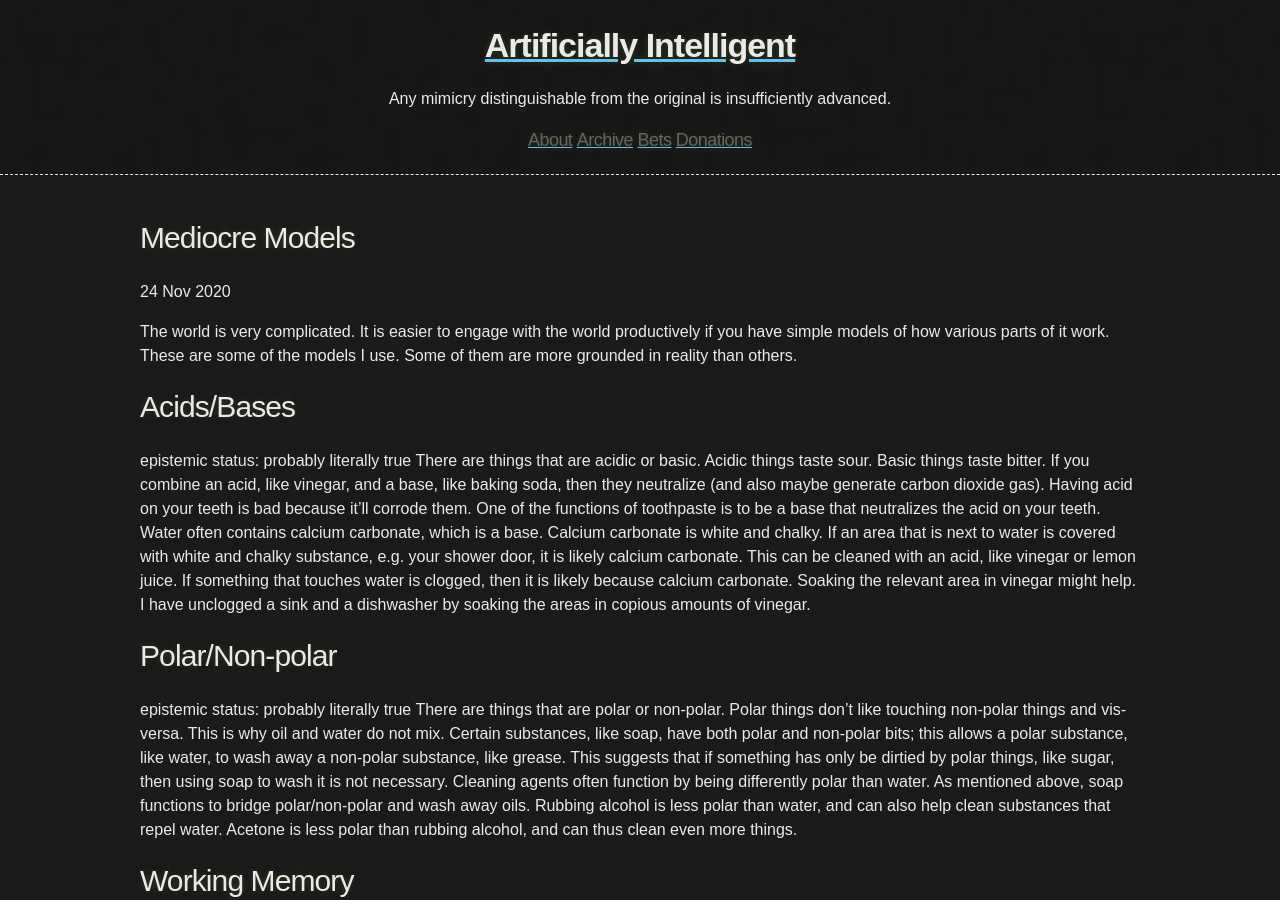
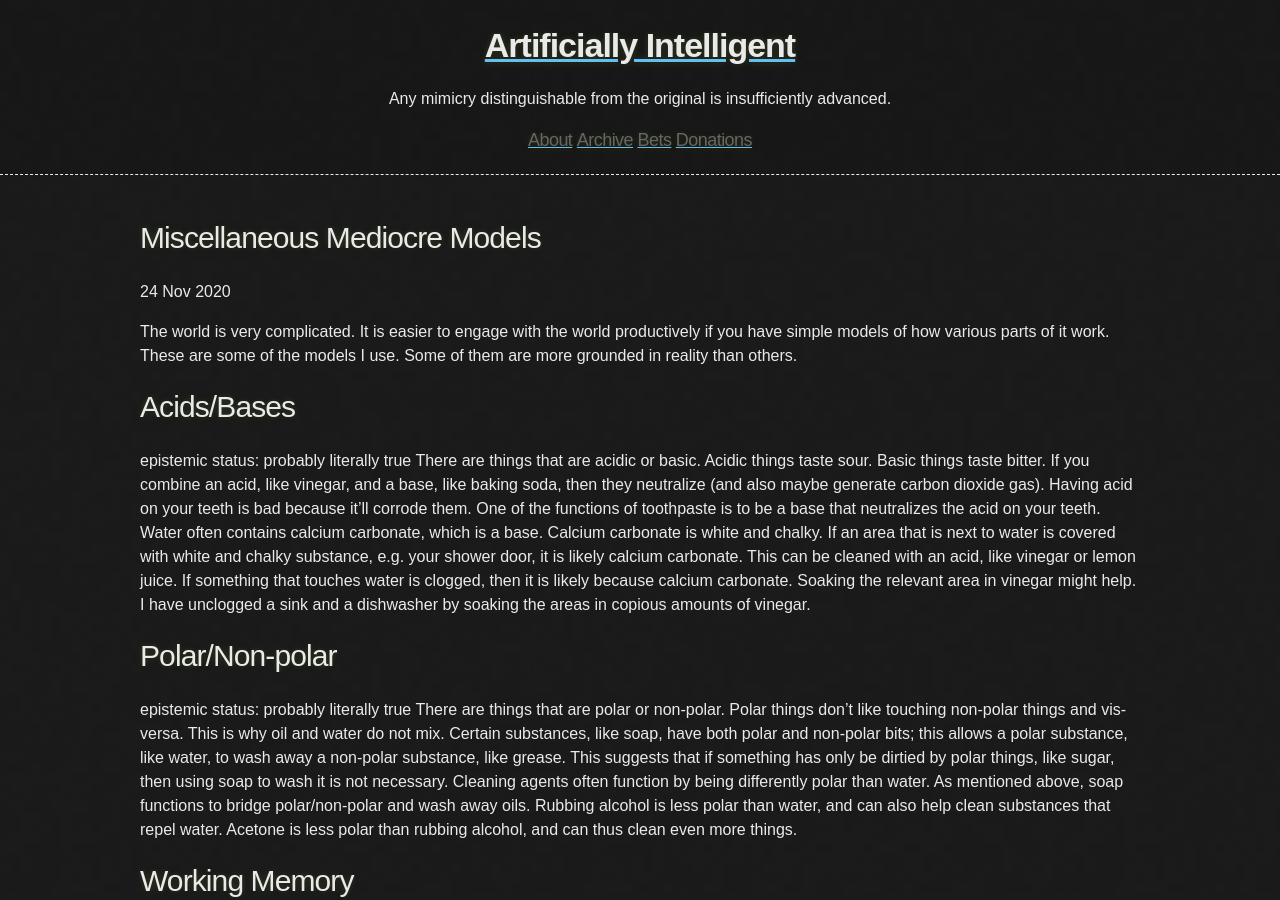
Before and after one commit to tocttou/hacker-blog, a Jekyll site: the page built from _posts/2020-11-24-Mediocre-Models.md, in a window 1280 px wide and 900 px high. Built offline with Jekyll 4.4.1, drawn with Linux system fonts in a browser that asks for light colours.

Commit message:
Update and rename 2020-11-24-mediocre-models.md to 2020-11-24-Mediocre-Models.md

```diff
--- a/_posts/2020-11-24-mediocre-models.md
+++ b/_posts/2020-11-24-Mediocre-Models.md
@@ -1,3 +1,9 @@
+---
+title: Miscellaneous Mediocre Models
+published: true
+---
+
+
 The world is very complicated. It is easier to engage with the world productively if you have simple models of how various parts of it work. These are some of the models I use. Some of them are more grounded in reality than others.
 
 # Acids/Bases
```
